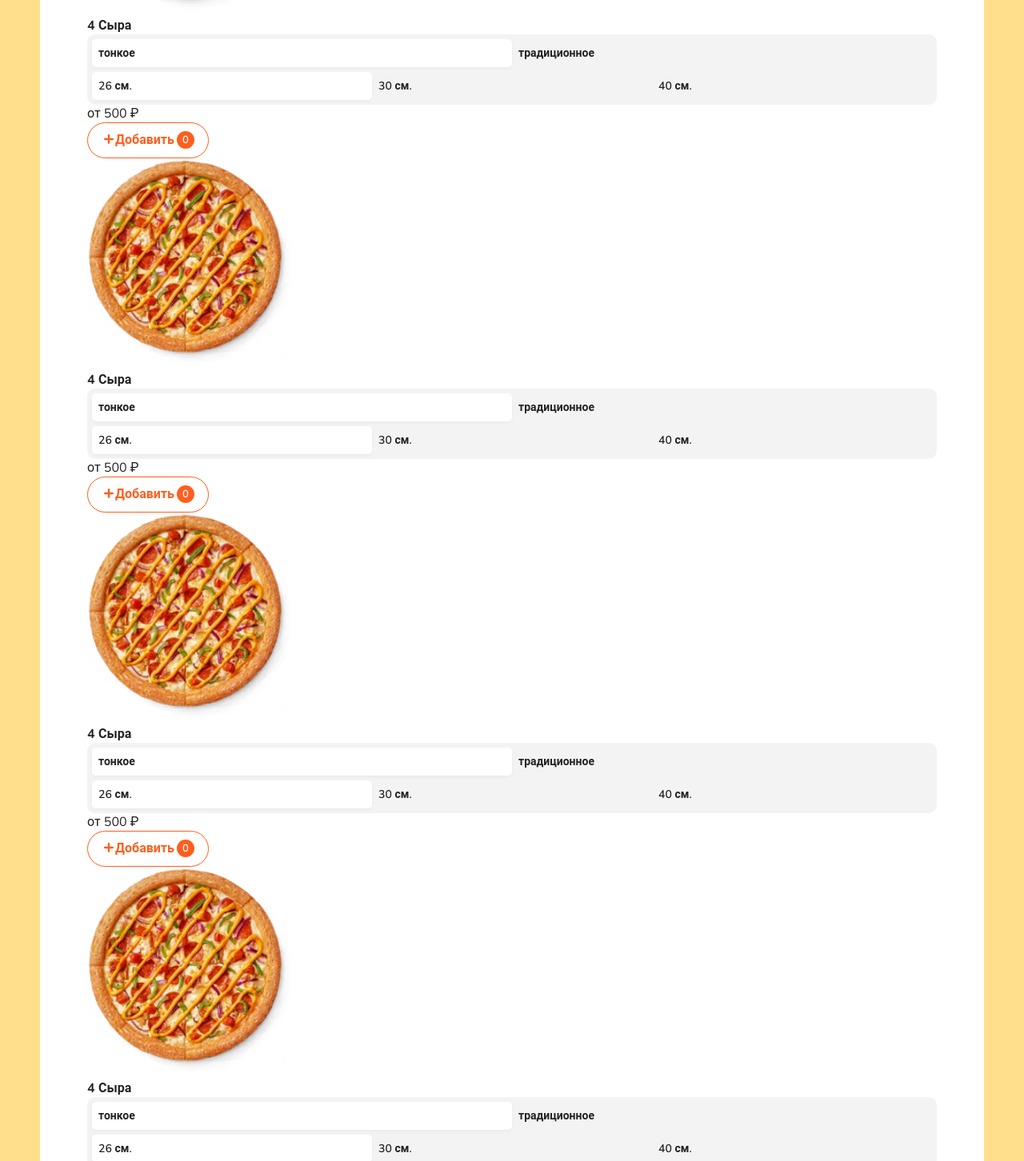
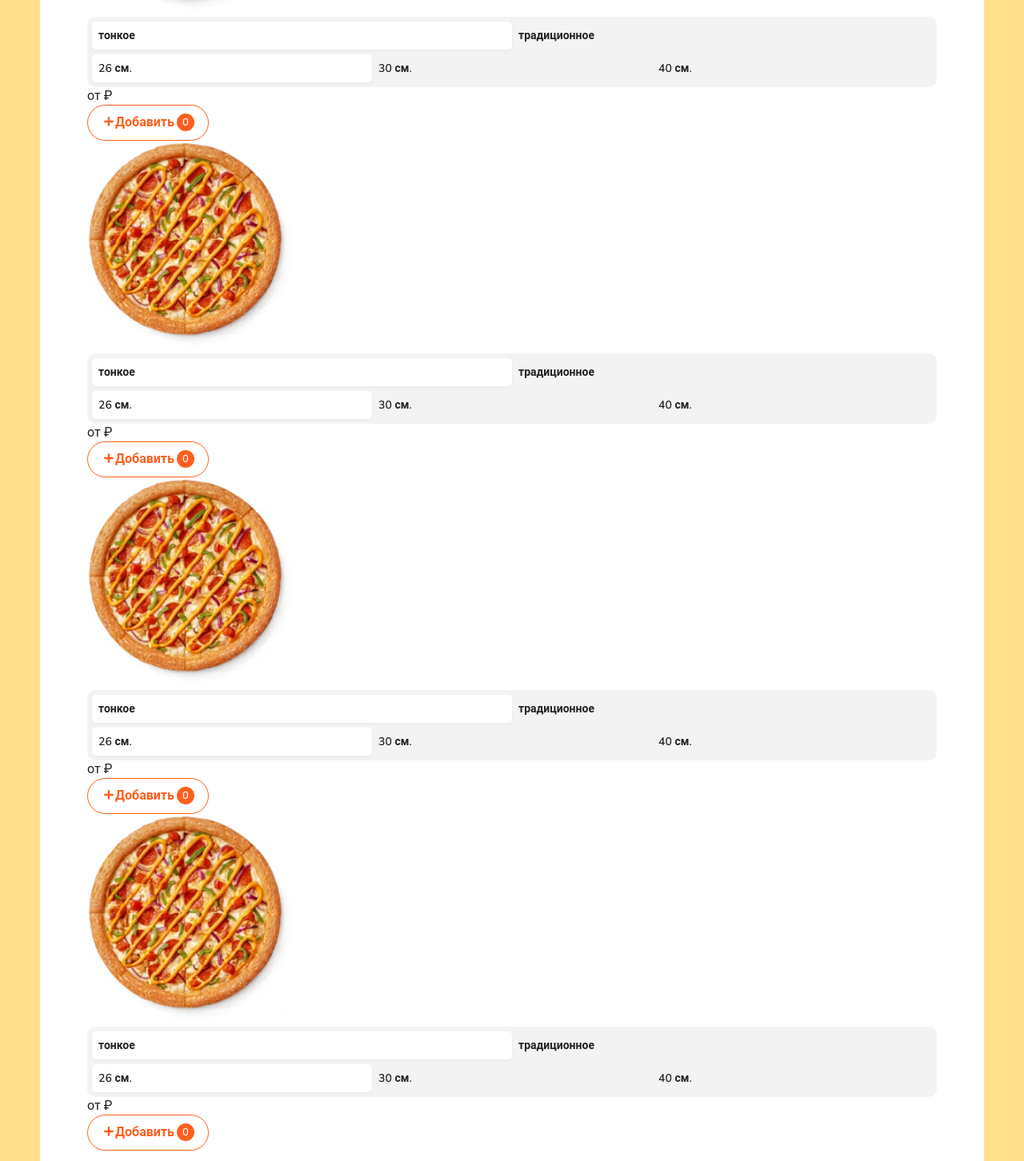
Before and after one commit to Ninjamsc/pizza-max, a React (Create React App) app: page / in a window 1280 px wide. Shown: the part 666-2118 px from the top of the page at 80% size. Built offline with nearby package versions, Linux system fonts and the light colour scheme.

Commit message:
Jul 26, 2025, 11:44 PM

```diff
--- a/src/App.js
+++ b/src/App.js
@@ -1,6 +1,5 @@
 // import logo from "./logo.svg";
 // import "./App.css";
-import React from "react";
 import "./scss/app.scss";
 import Header from "./components/Header";
 import Categories from "./components/Categories";
@@ -19,10 +18,10 @@ function App() {
           </div>
           <h2 class="content__title">Все пиццы</h2>
           <div class="content__items"></div>
-          <PizzaBlock price={500} title="4 Сыра" />
-          <PizzaBlock price={500} title="4 Сыра" />
-          <PizzaBlock price={500} title="4 Сыра" />
-          <PizzaBlock price={500} title="4 Сыра" />
+          <PizzaBlock />
+          <PizzaBlock />
+          <PizzaBlock />
+          <PizzaBlock />
         </div>
       </div>
     </div>
```
